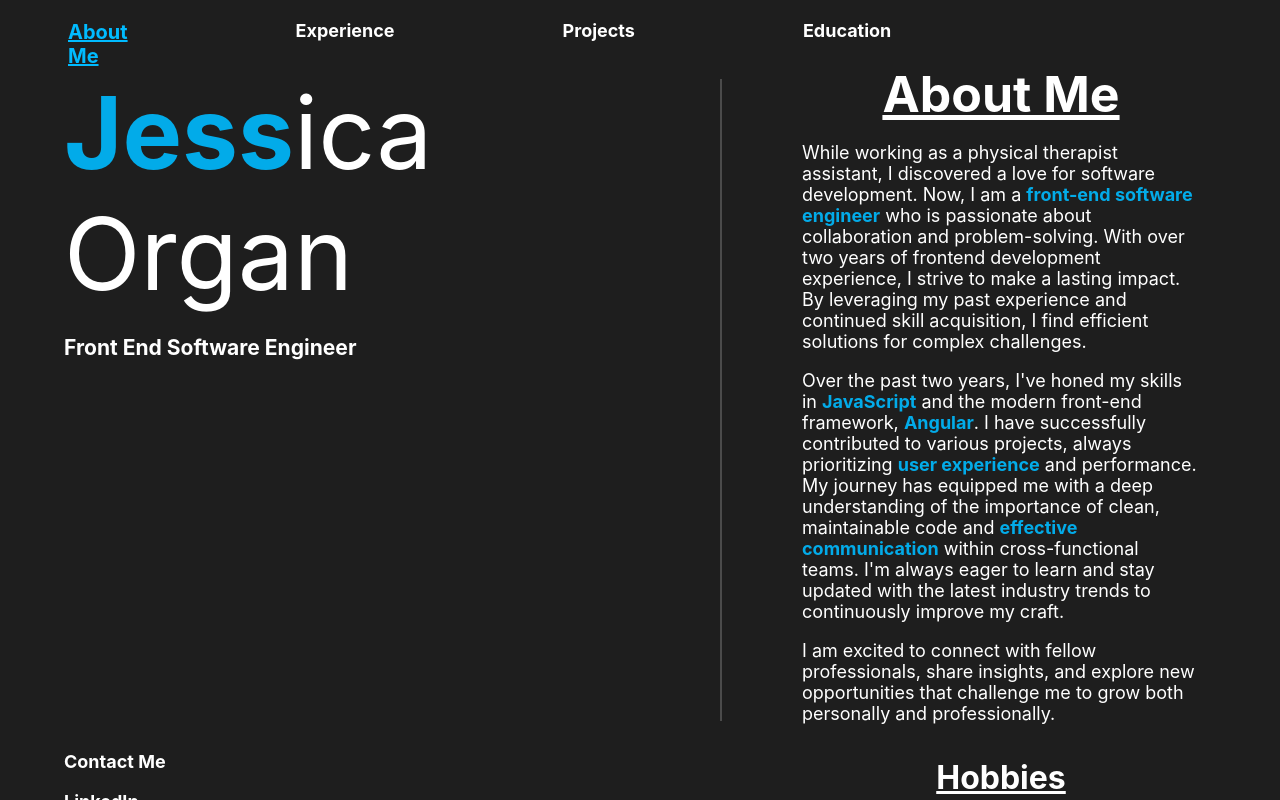
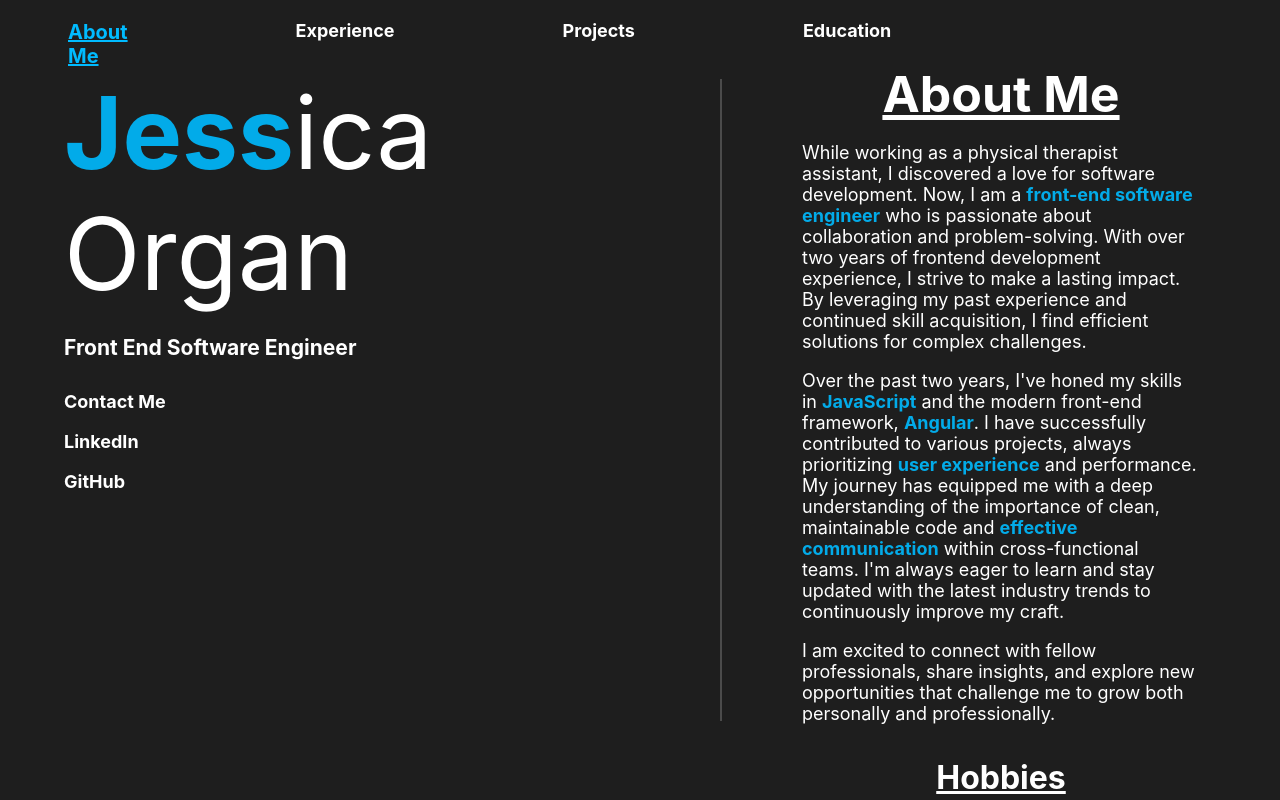
Before and after one commit to Jorgan612/jess-o-portfolio, a React (Create React App) app: page / in a window 1280 px wide. Built offline with nearby package versions, Linux system fonts and the light colour scheme.

Commit message:
Moved links up.

```diff
--- a/src/links/Links.scss
+++ b/src/links/Links.scss
@@ -1,10 +1,9 @@
 .details {
     display: flex;
     flex-direction: column;
-    justify-content: flex-end;
+    justify-content: flex-start;
     height: 60%;
     width: 20%;
-    // margin-left: 3rem;
 
     div {
         display: flex;
```
